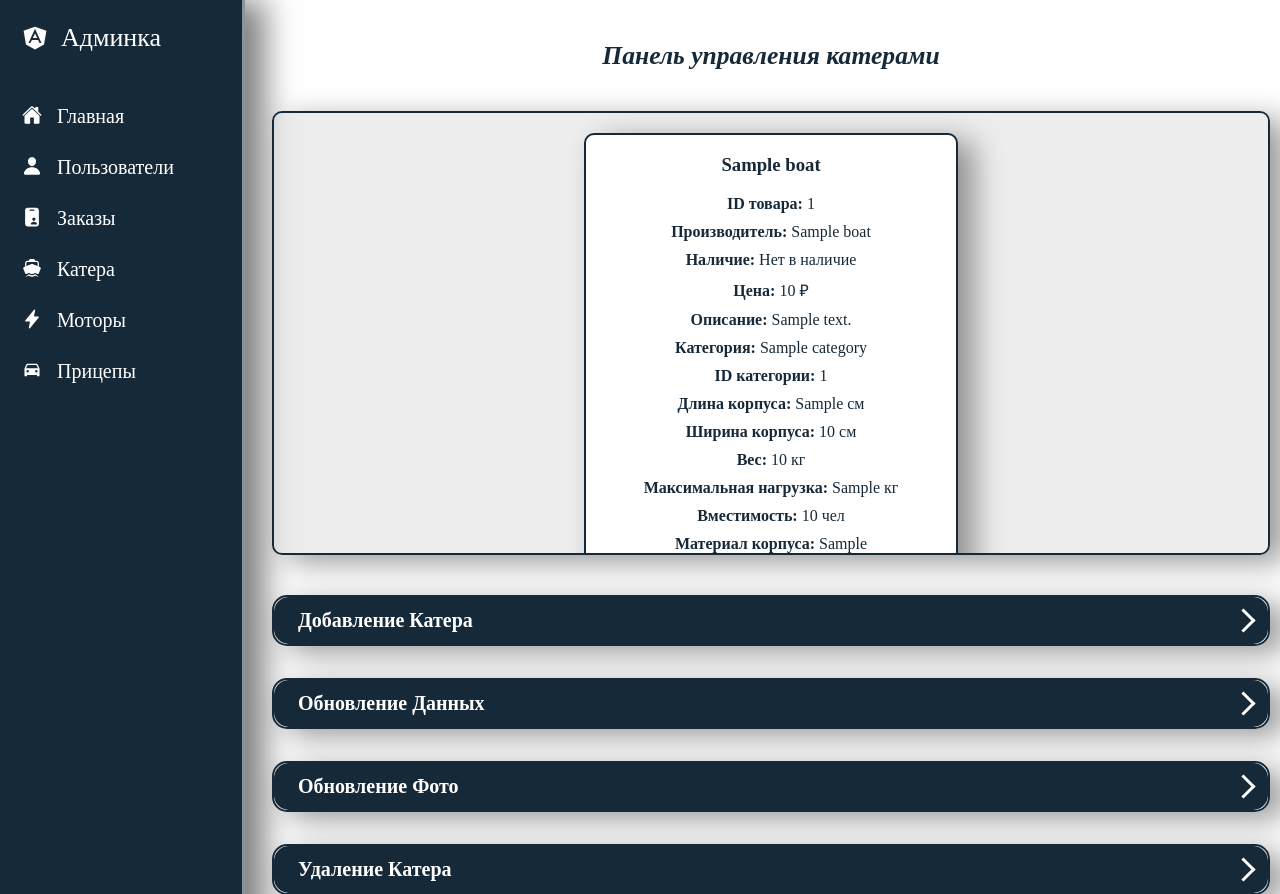
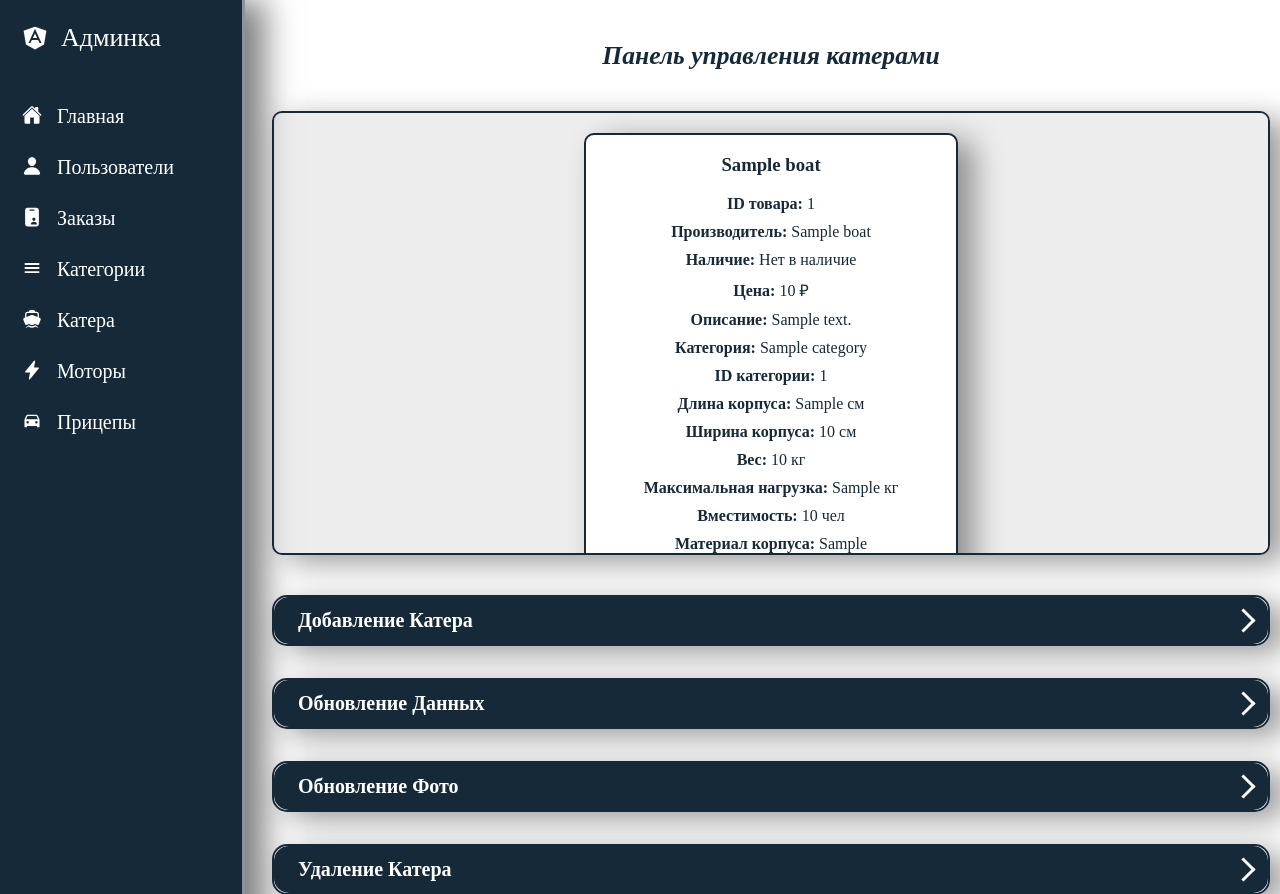
Before and after one commit to Mishcienko-Vladimir/fastapi-boatpro-project, a FastAPI app: template fastapi-application/templates/admin/boats.html in a window 1280 px wide. Shown: the top 894 px of the page. Run offline with FastAPI, Linux system fonts and the light colour scheme; the template is opened without the code that fills it: most values are stand-ins (such as "Sample title", 1, 10 or a date in 2020); parts of the project's set-up code (start-up, migrations or seed data) failed here and were passed over.

Commit message:
Add link on admin-categories

```diff
--- a/fastapi-application/templates/admin/admin-base.html
+++ b/fastapi-application/templates/admin/admin-base.html
@@ -31,6 +31,10 @@
                 <ion-icon name="id-card" alt="Заказы"></ion-icon>
                 &nbsp; Заказы
             </a>
+            <a href="{{ url_for('admin_categories') }}">
+                <ion-icon name="menu" alt="Категории"></ion-icon>
+                &nbsp; Категории
+            </a>
             <a href="{{ url_for('admin_boats') }}">
                 <ion-icon name="boat" alt="Катера"></ion-icon>
                 &nbsp; Катера
```
